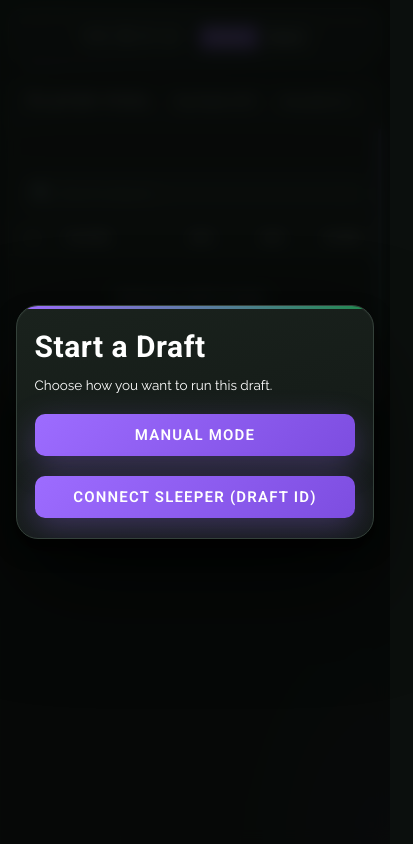
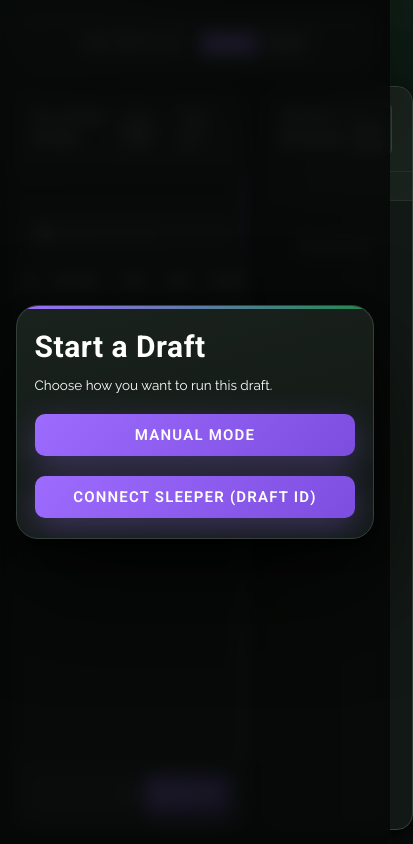
Before and after one commit to atharva-277/Fantasy-Football-Drafter, a website: page public/index.html in a window 390 px wide. Shown: the whole page, 413 px wide, since content can reach past the window. Drawn offline with Linux system fonts and the light colour scheme; no server answers.

Commit message:
update for mobile UI, bottom bar hiding log pick button

```diff
--- a/public/style.css
+++ b/public/style.css
@@ -1484,17 +1484,25 @@
   }
 
   body {
-    padding: 8px;
-    gap: 8px;
+    height: 100vh;
+    height: 100dvh;
+    overflow-y: auto;
+    overflow-x: hidden;
   }
 
   .draft-layout {
-    display: flex;
-    flex-direction: column;
+    overflow: visible;
+    min-height: 0;
   }
 
   .panel {
-    display: none;
+    overflow: visible;
+  }
+
+  .suggestions-table-wrap,
+  .board-grid-wrap {
+    max-height: 60vh;
+    max-height: 60dvh;
   }
 
   body:not(.mobile-board-active) .suggestions-panel {
```
